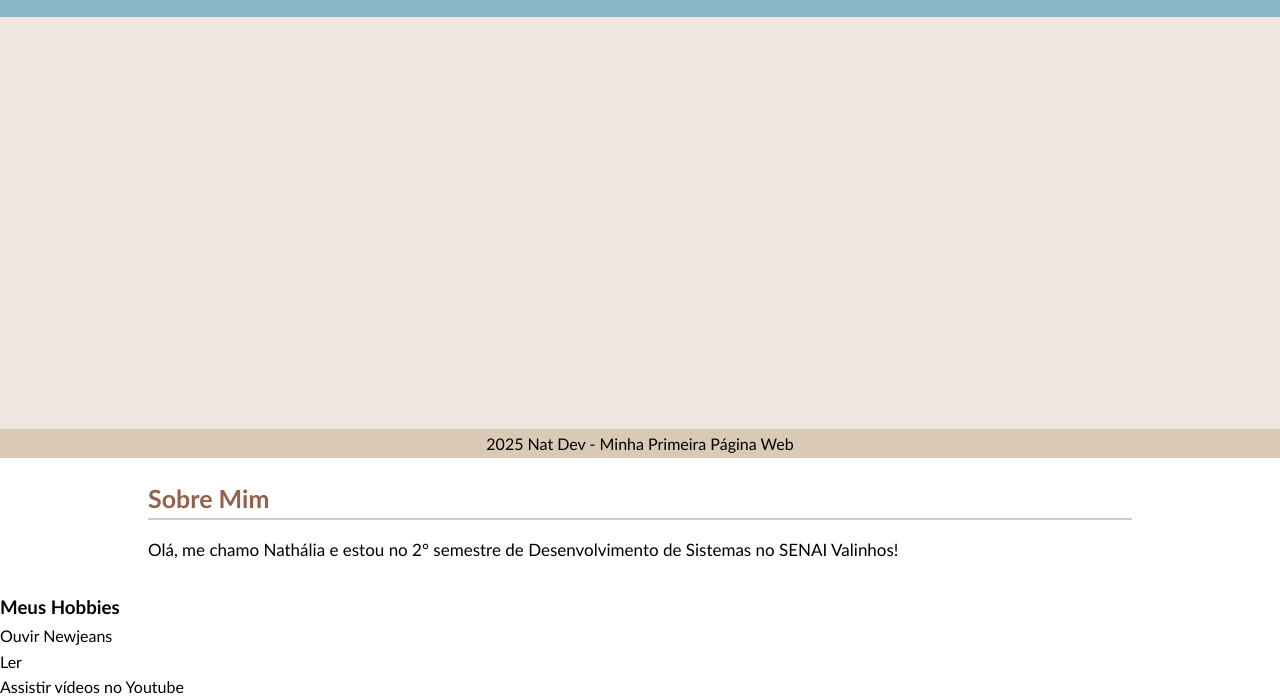
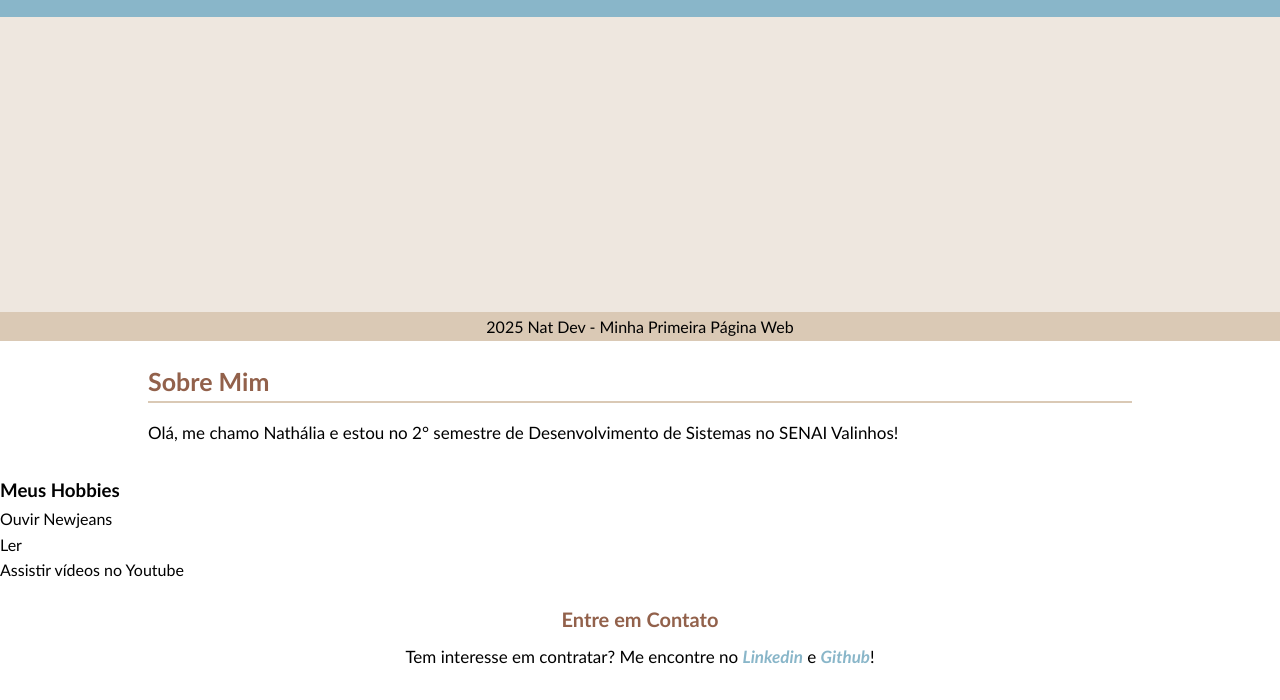
Before and after one commit to NathaliaNascimentoReis/meu-primeiro-site, a plain HTML site: page index.html in a window 1280 px wide. Shown: the part 100-800 px from the top of the page. Drawn offline with Linux system fonts and the light colour scheme.

Commit message:
feat: cria seção "contato"

```diff
--- a/assets/styles/index.css
+++ b/assets/styles/index.css
@@ -64,11 +64,38 @@ footer p {
     font-size: 17px;
 }
 
-<section id="meus-hobbies">
-    <h3 id="titulo-meus-hobbies">Meus Hobbies</h3>
-    <ul>
-        <li>Ouvir Newjeans</li>
-        <li>Ler</li>
-        <li>Assistir vídeos no Youtube</li>
-    </ul>
-</section>
+#contato {
+    font-size: 17px;
+    background-color: rgb(255, 255, 255);
+    width: 80%;
+    margin: 0 auto;
+    padding: 20px;
+    border-radius: 12px;
+    margin-bottom: 10px;
+}
+
+#contato h3 {
+    text-align: center;
+    color: rgb(146, 97, 75);
+    margin-bottom: 8px;
+    font-size: 20px;
+}
+
+#contato p {
+    font-family: Calibri;
+    text-align: center;
+    font-size: 17px
+}
+
+#contato a {
+    color: rgb(137, 182, 201);
+    text-decoration: none;
+    transition: all 0.3s ease;
+    font-weight: bold;
+    font-style: italic;
+}
+
+#contato a:hover {
+    color: rgb(218, 201, 181);
+    transform: translateY(2px);
+}
--- a/index.html
+++ b/index.html
@@ -33,5 +33,21 @@
         <li>Assistir vídeos no Youtube</li>
       </ul>
     </section>
+
+    <section id="contato">
+      <h3>Entre em Contato</h3>
+      <p>
+        Tem interesse em contratar? Me encontre no
+        <a
+          href="https://br.linkedin.com/in/nath%C3%A1lia-nascimento-reis-83472034a?trk=people-guest_people_search-card"
+          target="_blank"
+          >Linkedin</a
+        >
+        e
+        <a href="https://github.com/NathaliaNascimentoReis" target="_blank"
+          >Github</a
+        >!
+      </p>
+    </section>
   </body>
 </html>
```
